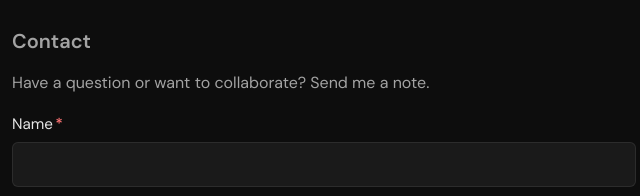
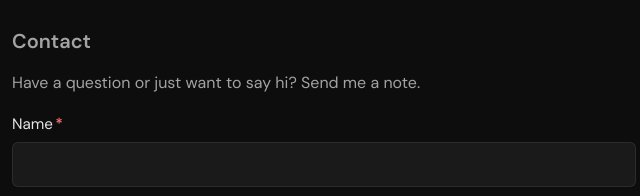
Before and after one commit to anirudhi89/anirudhi89.github.io, an Eleventy site: page src/index.liquid in a window 1280 px wide. Shown: the part 852-1048 px from the top of the page, 316-956 px from the left. Built offline with nearby package versions, Linux system fonts and the light colour scheme; Eleventy itself is replaced by a stand-in of ours; files that its build step writes are made by us from their sources.

Commit message:
fix contact config

```diff
--- a/src/index.liquid
+++ b/src/index.liquid
@@ -55,7 +55,7 @@ title: null
 
 <section id="contact" class="contact">
   <h2>Contact</h2>
-  <p>Have a question or want to collaborate? Send me a note.</p>
+  <p>Have a question or just want to say hi? Send me a note.</p>
   <form class="contact-form" action="https://api.staticforms.dev/submit" method="POST">
     <input type="hidden" name="apiKey" value="{{ staticformsApiKey }}">
     <input type="hidden" name="subject" value="New contact from anirudhiyer.xyz">
```
Also changed, not shown: .eleventy.js, .github/workflows/deploy.yml (deleted).
